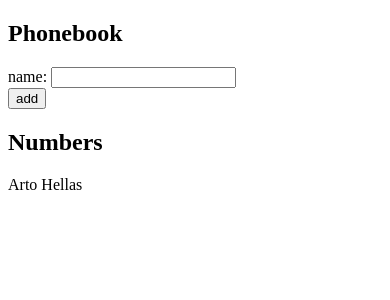
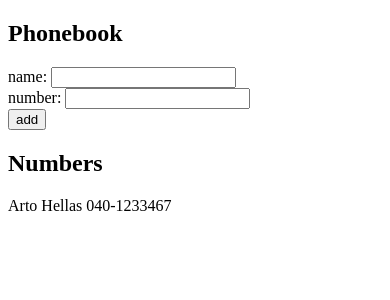
Before and after one commit to ArifaMujawar/Full-Stack-Open-2020, a React (Create React App) app in the folder part2/thePhonebook/: page / in a window 390 px wide. Shown: the top 300 px of the page. Built offline with nearby package versions, Linux system fonts and the light colour scheme.

Commit message:
phonebook step3 complete

```diff
--- a/part2/thePhonebook/src/App.js
+++ b/part2/thePhonebook/src/App.js
@@ -1,22 +1,28 @@
 import React, { useState } from "react";
 
 const App = () => {
-  const [persons, setPersons] = useState([{ name: "Arto Hellas" }]);
+  const [persons, setPersons] = useState([{ name: "Arto Hellas" , number: '040-1233467'}]);
   const [newName, setNewName] = useState("");
+  const [number, setNumber] = useState('');
 
   const handleNewName = (e) => {
     setNewName(e.target.value);
   };
 
+  const handleNumber = (e) => {
+    setNumber(e.target.value);
+  };
   const handleSubmit = (e) => {
     e.preventDefault();
-    if (newName.length > 0) {
+    if (newName.length > 0 && number.length > 0) {
       if (persons.some((person) => person.name === newName)) {
         alert(`${newName} is already added to phonebook`);
         setNewName("");
+        setNumber('');
       } else {
-        setPersons(persons.concat({ name: newName }));
+        setPersons(persons.concat({ name: newName , number: number}));
         setNewName("");
+        setNumber('');
       }
     }
   };
@@ -28,6 +34,10 @@
         <div>
           name: <input onChange={handleNewName} value={newName} />
         </div>
+
+        <div>
+        number: <input onChange={handleNumber} value={number} />
+        </div>
         <div>
           <button onClick={handleSubmit} type="submit">
             add
@@ -36,7 +46,7 @@
       </form>
       <h2>Numbers</h2>
       {persons.map((person, i) => (
-        <p key={i}>{person.name}</p>
+        <p key={i}>{person.name} {person.number}</p>
       ))}
     </div>
   );
```
